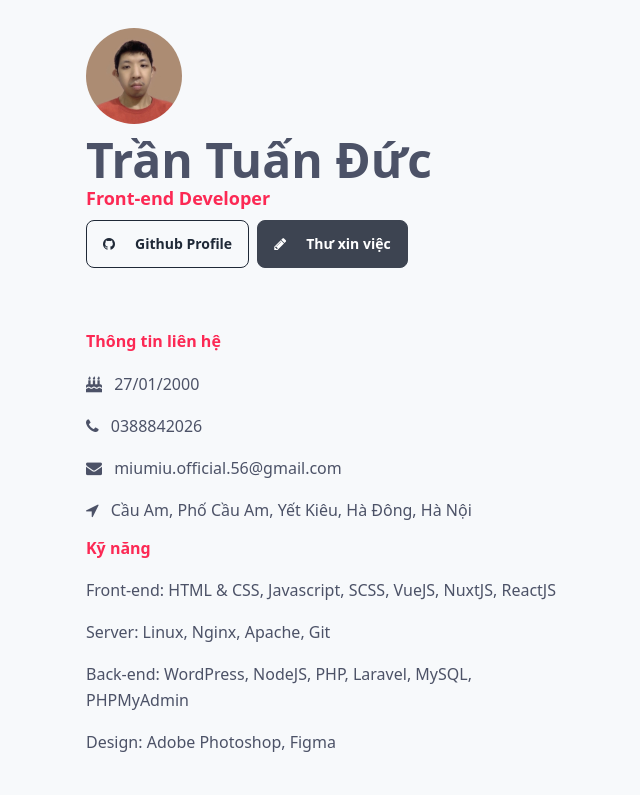
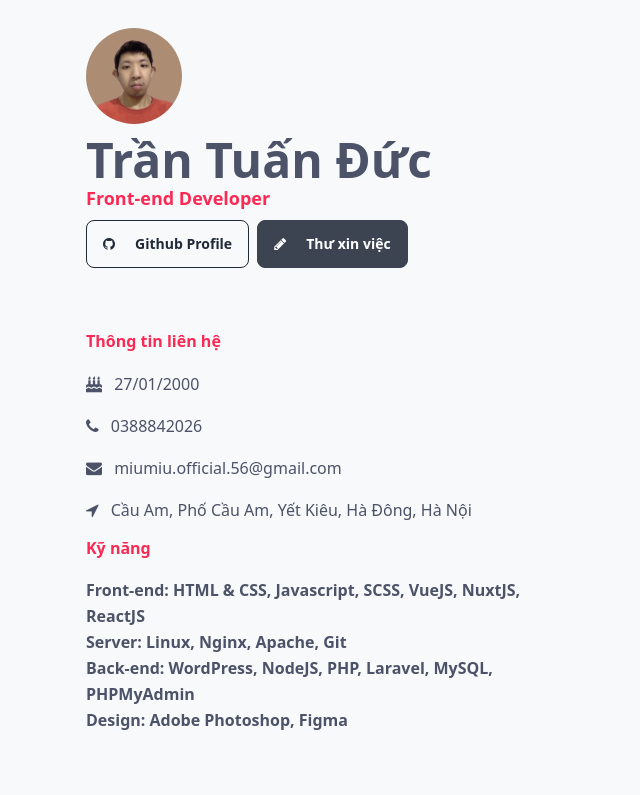
Before and after one commit to tuanductran/cv, a Vue app: page / in a window 1280 px wide. Shown: the top 795 px of the page, without its empty margins (58-698 px from the left). Built offline with nearby package versions, Linux system fonts and the light colour scheme.

Commit message:
Update index.vue

```diff
--- a/src/views/About/Skill/index.vue
+++ b/src/views/About/Skill/index.vue
@@ -5,7 +5,7 @@
 </script>
 
 <template>
-   <p class="leading-relaxed mb-4 last:mb-0 text-color-body dark:text-white">
+   <p class="leading-relaxed font-bold text-color-body dark:text-white">
          <!-- Skill name -->
          {{ skill }}
          <!-- End Skill name -->
```
